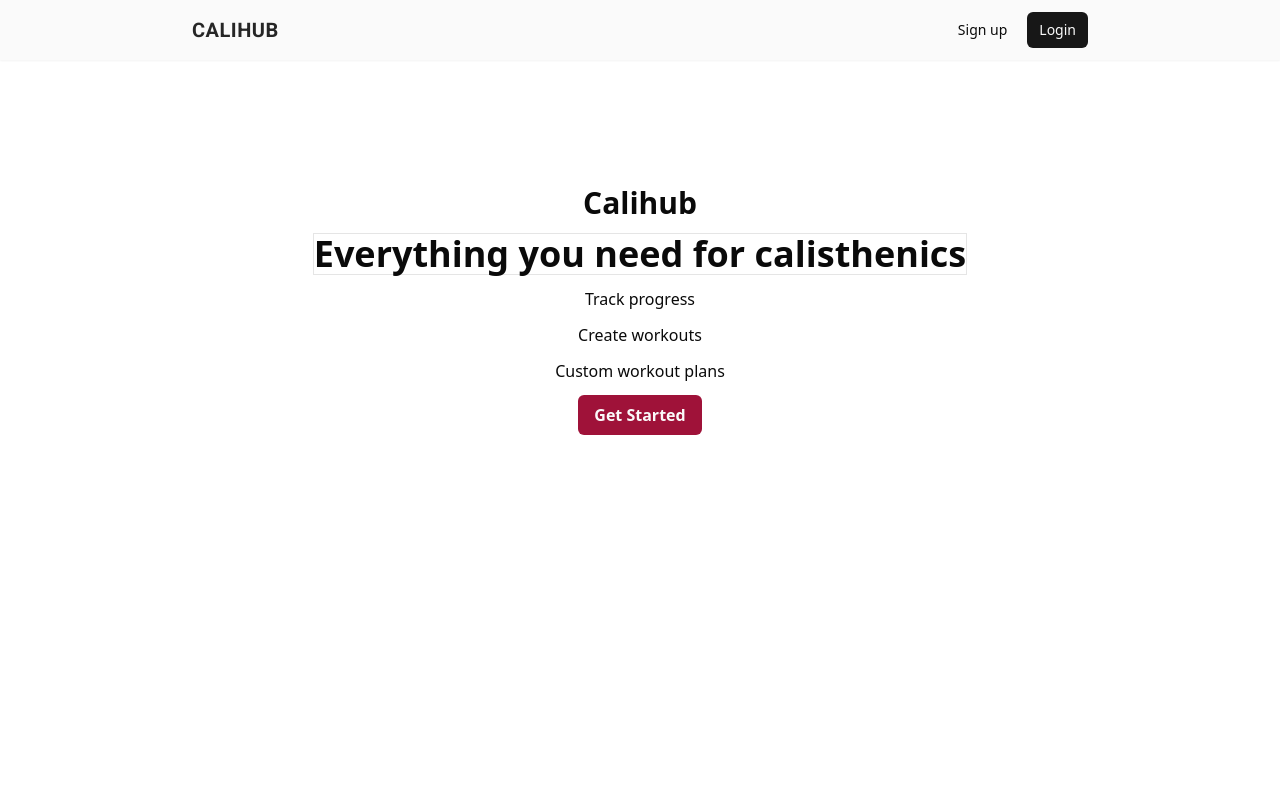
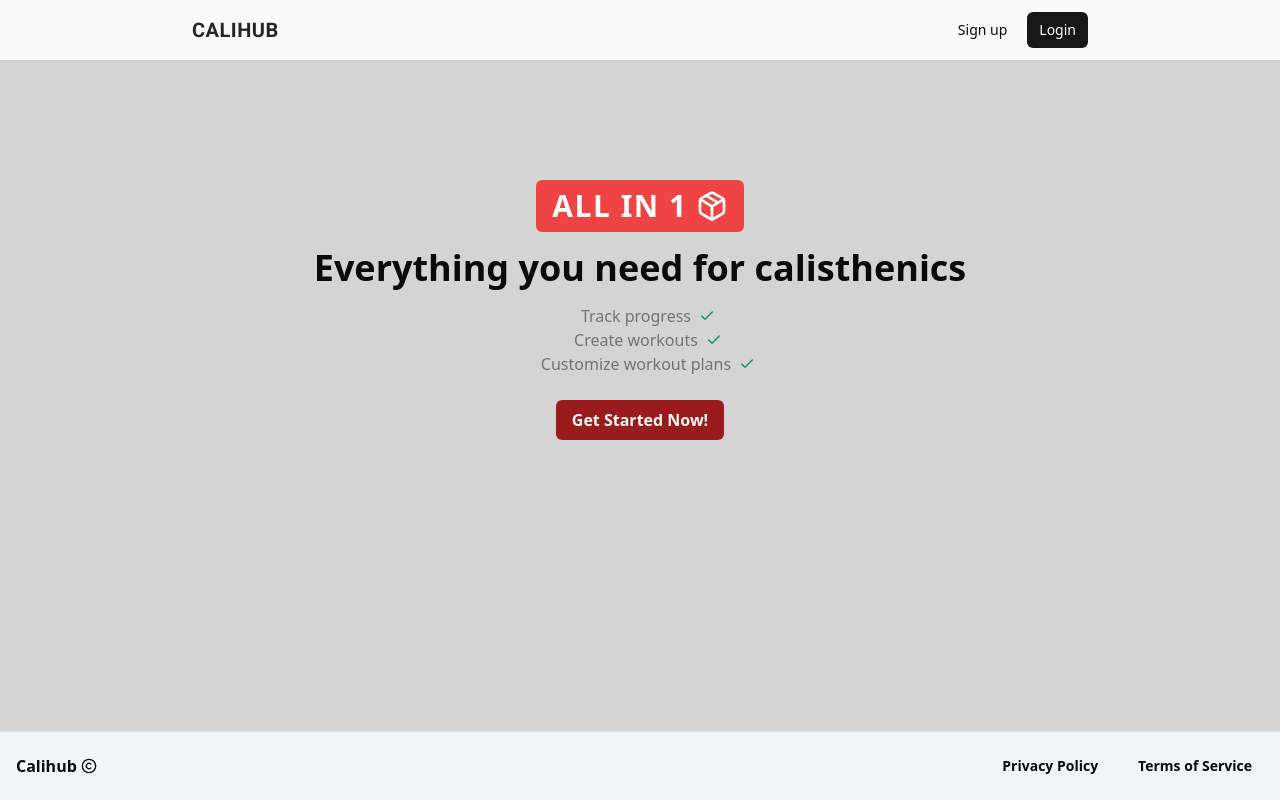
Before and after one commit to GracjanPW/calihub-app, a Next.js app: page / in a window 1280 px wide. Built offline with nearby package versions, Linux system fonts and the light colour scheme.

Commit message:
(marketing) landing page buttons and footer

```diff
--- /dev/null
+++ b/src/app/(marketing)/_components/marketing-footer.tsx
@@ -0,0 +1,23 @@
+import { Button } from "@/components/ui/button";
+import { Copyright } from "lucide-react";
+
+export const MarketingFooter = () => {
+  return (
+    <footer className="fixed bottom-0 w-full p-4 border-t bg-slate-100">
+      <div className="md:max-w-screen-xl mx-auto flex items-center w-full justify-between">
+        <p className="font-semibold flex items-center">
+          Calihub
+          <Copyright className="ml-1 size-4" />
+        </p>
+        <div className="space-x-4 md:block md:w-auto flex items-center justify-end w-full">
+          <Button size={"sm"} variant={"ghost"} className="font-bold">
+            Privacy Policy
+          </Button>
+          <Button size={"sm"} variant={"ghost"} className="font-bold">
+            Terms of Service
+          </Button>
+        </div>
+      </div>
+    </footer>
+  );
+};
--- a/src/app/(marketing)/_components/marketing-header.tsx
+++ b/src/app/(marketing)/_components/marketing-header.tsx
@@ -1,28 +1,28 @@
-import { Button } from "@/components/ui/button"
-import {Roboto} from "next/font/google"
+import { Button } from "@/components/ui/button";
+import { Roboto } from "next/font/google";
 
 const font = Roboto({
-  subsets:['latin'],
-  weight:['700'],
-  style:"italic"
-})
+  subsets: ["latin"],
+  weight: ["700"],
+  style: "italic",
+});
 
 export const MarketingHeader = () => {
   return (
     <header className="w-full h-[60px] flex justify-center items-center px-5 bg-neutral-50 shadow-sm">
       <div className="max-w-4xl w-full flex items-center justify-between">
-        <div className={`${font.className} tracking-wide text-neutral-800 text-xl`}>
+        <div
+          className={`${font.className} tracking-wide text-neutral-800 text-xl`}
+        >
           CALIHUB
         </div>
         <div className="space-x-2">
-          <Button variant={'ghost'} size={'sm'}>
+          <Button variant={"ghost"} size={"sm"}>
             Sign up
           </Button>
-          <Button size={'sm'}>
-            Login
-          </Button>
+          <Button size={"sm"}>Login</Button>
         </div>
       </div>
     </header>
-  )
-}
+  );
+};
--- a/src/app/(marketing)/layout.tsx
+++ b/src/app/(marketing)/layout.tsx
@@ -1,5 +1,6 @@
 import type { Metadata } from "next";
 import { MarketingHeader } from "./_components/marketing-header";
+import { MarketingFooter } from "./_components/marketing-footer";
 
 export const metadata: Metadata = {
   title: "Calihub - Calisthenics companion",
@@ -8,10 +9,13 @@
 
 const MarketingLayout = ({ children }: { children: React.ReactNode }) => {
   return (
-    <>
+    <div className="h-full bg-neutral-300">
       <MarketingHeader />
-      <main className="max-w-4xl w-full m-auto flex flex-col items-center">{children}</main>
-    </>
+      <main className="max-w-4xl w-full m-auto flex flex-col items-center">
+        {children}
+      </main>
+      <MarketingFooter />
+    </div>
   );
 };
 
--- a/src/app/(marketing)/page.tsx
+++ b/src/app/(marketing)/page.tsx
@@ -1,14 +1,34 @@
 import { Button } from "@/components/ui/button";
+import { Check, Package } from "lucide-react";
 
 const MarketingPage = () => {
   return (
-    <div className="flex flex-col justify-center items-center text-center h-[500px] space-y-3">
-      <h1 className="text-3xl font-bold">Calihub</h1>
-      <h2 className="text-4xl font-semibold border border-rounded-md">Everything you need for calisthenics</h2>
-      <p>Track progress</p>
-      <p>Create workouts</p>
-      <p>Custom workout plans</p>
-      <Button className="bg-rose-800 font-bold text-md">Get Started</Button>
+    <div className="flex flex-col justify-center items-center text-center h-[500px] space-y-6">
+      <div className="flex flex-col items-center space-y-4">
+        <div className="font-bold flex items-center text-3xl bg-red-500 text-white p-2 px-4 rounded-md tracking-wider">
+          ALL IN 1
+          <Package className="ml-2 size-8" />
+        </div>
+        <h1 className="text-4xl font-semibold">
+          Everything you need for calisthenics
+        </h1>
+        <div className="flex flex-col items-center pl-4">
+          <p className="text-md flex items-center font-medium text-muted-foreground">
+            Track progress
+            <Check className="ml-2 size-4 text-emerald-600" />
+          </p>
+          <p className="text-md flex items-center font-medium text-muted-foreground">
+            Create workouts
+            <Check className="ml-2 size-4 text-emerald-600" />
+          </p>
+          <p className="text-md flex items-center font-medium text-muted-foreground">
+            Customize workout plans
+            <Check className="ml-2 size-4 text-emerald-600" />
+          </p>
+        </div>
+      </div>
+
+      <Button className="bg-red-800 font-bold text-md">Get Started Now!</Button>
     </div>
   );
 };
--- a/src/app/globals.css
+++ b/src/app/globals.css
@@ -4,6 +4,9 @@
 
 body {
   font-family: Arial, Helvetica, sans-serif;
+}
+html,body, :root {
+  height: 100%;
 }
 
 @layer base {
```
